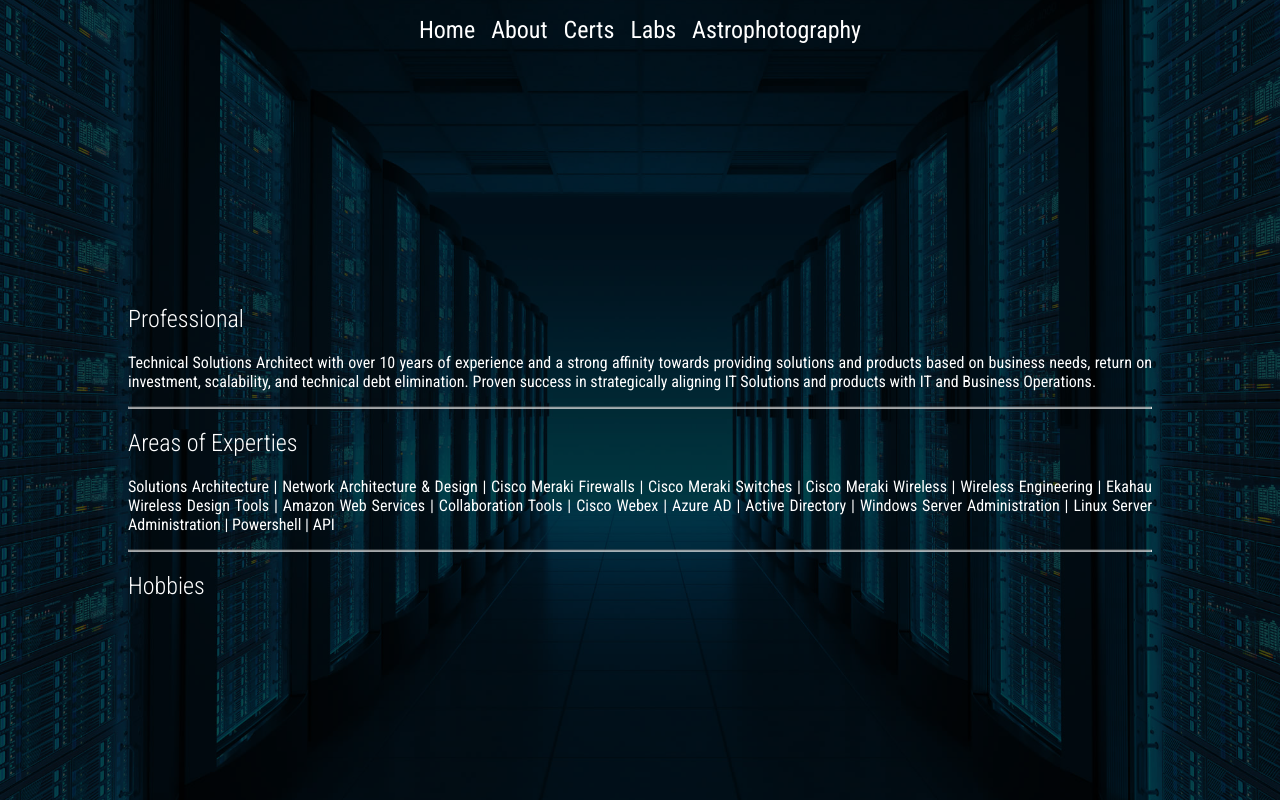
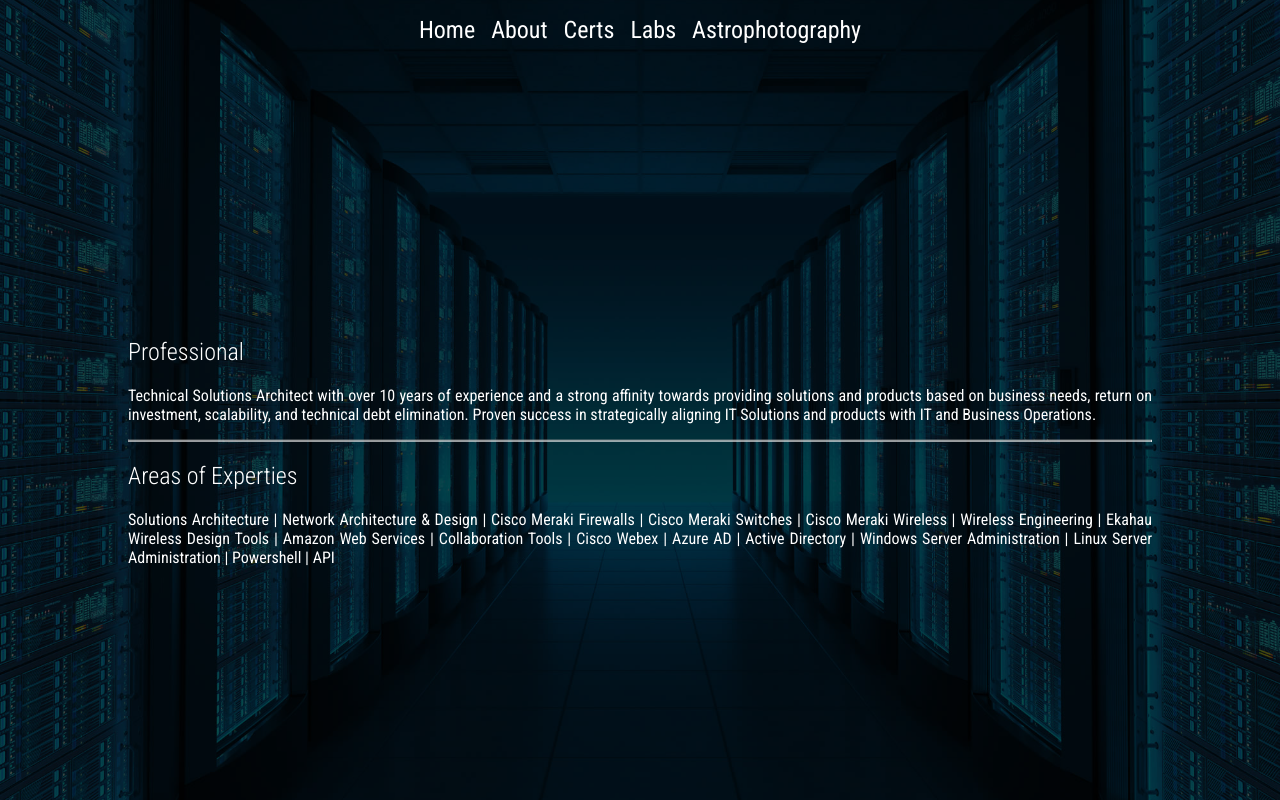
Before and after one commit to kccoers/www, a React (Create React App) app: page /about in a window 1280 px wide. Built offline with nearby package versions, Linux system fonts and the light colour scheme.

Commit message:
removed hobbies from about page; will add in later

```diff
--- a/src/components/about.js
+++ b/src/components/about.js
@@ -16,9 +16,6 @@ function About() {
                 Cisco Webex | Azure AD | Active Directory | Windows Server Administration |
                 Linux Server Administration | Powershell | API
             </p>
-            <hr />
-            <h2>Hobbies</h2>
-
         </div>
     )
 }
```
